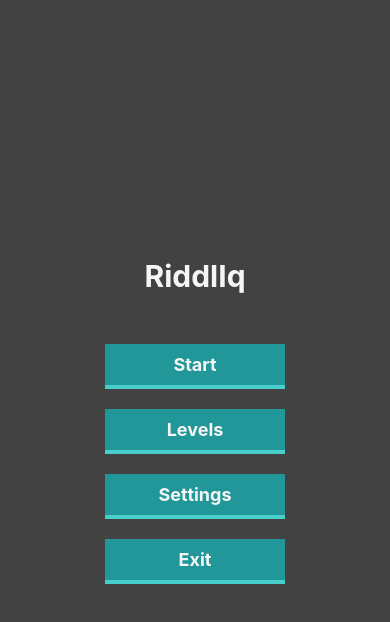
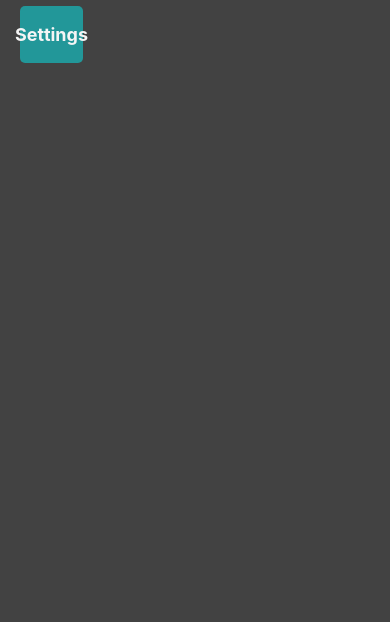
Before and after one commit to FatmHammam/RiddleIQ, a React Native app: screen /Settings in a window 390 px wide. Shown: the top 622 px of the page. Built offline with nearby package versions, Linux system fonts and the light colour scheme.

Commit message:
Added Settings and Exit Modals

```diff
--- a/App.js
+++ b/App.js
@@ -3,6 +3,7 @@ import { createNativeStackNavigator } from '@react-navigation/native-stack'
 import React from 'react'
 import Home from './src/views/Home'
 import Levels from './src/views/Levels'
+import Settings from './src/views/Settings'
 
 const Stack = createNativeStackNavigator()
 
@@ -22,7 +23,14 @@ const App = () => (
             backgroundColor: '#424242',
           },
           headerTintColor: '#fff',
-        }}      />
+        }}
+        />
+      <Stack.Screen
+        name="Settings"
+        component={Settings}
+        options={{ headerShown: false }}
+
+      />
     </Stack.Navigator>
   </NavigationContainer>
 )
--- a/package.json
+++ b/package.json
@@ -15,7 +15,8 @@
     "react": "18.3.1",
     "react-native": "0.75.3",
     "react-native-safe-area-context": "^4.11.0",
-    "react-native-screens": "^3.34.0"
+    "react-native-screens": "^3.34.0",
+    "react-native-vector-icons": "^10.2.0"
   },
   "devDependencies": {
     "@babel/core": "^7.20.0",
--- a/src/views/Home.js
+++ b/src/views/Home.js
@@ -1,14 +1,22 @@
-import React from 'react'
+import React, { useState } from 'react'
 import {
   StyleSheet,
   View,
   SafeAreaView,
   Text,
   TouchableOpacity,
+  Modal,
+  Linking,
 } from 'react-native'
+import Icon from 'react-native-vector-icons/MaterialIcons'
 
-
-const Home = ({navigation}) => (
+const Home = ({navigation}) => {
+  const [modalVisible, setModalVisible] = useState(false)
+  const [exitModalVisible, setExitModalVisible] = useState(false)
+  const openLink = () => {
+    Linking.openURL('https://www.google.com')
+  }
+  return (
     <SafeAreaView style={styles.container}>
       <View>
         <Text style={styles.title}>
@@ -18,31 +26,108 @@ const Home = ({navigation}) => (
       <View>
         <TouchableOpacity
           style={styles.btn}
-        onPress={() => navigation.navigate('Profile')}
+          onPress={() => navigation.navigate('Levels')}
         >
+          <Icon name="play-arrow" size={24} color="#F5F5F5" style={styles.icon}/>
           <Text style={styles.buttonText}>Start</Text>
         </TouchableOpacity>
         <TouchableOpacity
           style={styles.btn}
           onPress={() => navigation.navigate('Levels')}
         >
+          <Icon name="layers" size={24} color="#F5F5F5" style={styles.icon}/>
           <Text style={styles.buttonText}>Levels</Text>
         </TouchableOpacity>
         <TouchableOpacity
           style={styles.btn}
-        onPress={() => navigation.navigate('Levels')}
+          onPress={() => setModalVisible(true)}
         >
+          <Icon name="settings" size={24} color="#F5F5F5" style={styles.icon}/>
           <Text style={styles.buttonText}>Settings</Text>
         </TouchableOpacity>
         <TouchableOpacity
           style={styles.btn}
-        onPress={() => navigation.navigate('Profile')}
+          onPress={() => setExitModalVisible(true)}
+        >
+          <Icon name="exit-to-app" size={24} color="#F5F5F5" style={styles.icon}/>
+          <Text style={styles.buttonText}>Exit</Text>
+        </TouchableOpacity>
+      </View>
+
+      {/* Setting Modal */}
+      <Modal
+        animationType="slide"
+        transparent={true}
+        visible={modalVisible}
+        onRequestClose={() => {
+          setModalVisible(!modalVisible)
+        }}
+      >
+        <View style={styles.modalOverlay}>
+          <View style={styles.modalView}>
+            <Text style={styles.modalText}>Settings</Text>
+            <TouchableOpacity
+              style={styles.restartBtn}
+              onPress={() => setModalVisible(!modalVisible)}
+            >
+              <Icon name="refresh" size={20} color="#F5F5F5" style={styles.icon} />
+              <Text style={styles.buttonText}>Restart</Text>
+            </TouchableOpacity>
+            <TouchableOpacity
+              style={styles.adSettingBtn}
+              onPress={() => setModalVisible(!modalVisible)}
+            >
+              <Icon name="ad-units" size={20} color="#F5F5F5" style={styles.icon} />
+              <Text style={styles.buttonText}>Ad Setting</Text>
+            </TouchableOpacity>
+            <TouchableOpacity
+              onPress={() => openLink()}
+        >
+              <Text style={styles.linkText}>Follow Us</Text>
+            </TouchableOpacity>
+            <TouchableOpacity
+              style={styles.closeBtn}
+              onPress={() => setModalVisible(!modalVisible)}
+            >
+              <Icon name="close" size={20} color="#F5F5F5" style={styles.icon} />
+              <Text style={styles.buttonText}>Close</Text>
+            </TouchableOpacity>
+          </View>
+        </View>
+      </Modal>
+
+      {/* Exit Modal */}
+      <Modal
+        animationType="slide"
+        transparent={true}
+        visible={exitModalVisible}
+        onRequestClose={() => {
+          setExitModalVisible(!exitModalVisible)
+        }}
+      >
+        <View style={styles.modalOverlay}>
+          <View style={styles.modalView}>
+            <Text style={styles.modalText}>Settings</Text>
+            <View style={styles.modalExitView}>
+              <TouchableOpacity
+                style={styles.cancelBtn}
+                onPress={() => setExitModalVisible(!exitModalVisible)}
+            >
+                <Text style={styles.buttonText}>Cancel</Text>
+              </TouchableOpacity>
+              <TouchableOpacity
+                style={styles.exitBtn}
+                onPress={() => setExitModalVisible(!exitModalVisible)}
             >
                 <Text style={styles.buttonText}>Exit</Text>
               </TouchableOpacity>
             </View>
+          </View>
+        </View>
+      </Modal>
     </SafeAreaView>
   )
+}
 
 const styles = StyleSheet.create({
   container: {
@@ -73,6 +158,76 @@ buttonText: {
     fontWeight: 'bold',
     fontSize: 18,
   },
+  modalOverlay: {
+    flex: 1,
+    justifyContent: 'center',
+    alignItems: 'center',
+    backgroundColor: 'rgba(0, 0, 0, 0.5)',
+  },
+  modalView: {
+    width: 300,
+    backgroundColor: '#fff',
+    padding: 20,
+    borderRadius: 10,
+    alignItems: 'center',
+    elevation: 5,
+  },
+  modalExitView: {
+    width: 300,
+    flexDirection: 'row',
+    justifyContent: 'space-between',
+    padding: 20,
+    borderRadius: 10,
+    alignItems: 'center',
+  },
+  cancelBtn: {
+    backgroundColor: '#229799',
+    width: 120,
+    paddingVertical: 10,
+  },
+  exitBtn: {
+    backgroundColor: '#424242',
+    width: 120,
+    paddingVertical: 10,
+  },
+  modalText: {
+    fontSize: 20,
+    marginBottom: 20,
+    fontWeight: 'bold',
+  },
+  restartBtn: {
+    backgroundColor: '#424242',
+    width: 180,
+    marginVertical: 10,
+    paddingVertical: 10,
+    borderRadius: 5,
+  },
+  adSettingBtn: {
+    backgroundColor: '#888',
+    width: 180,
+    marginVertical: 10,
+    paddingVertical: 10,
+    borderRadius: 5,
+  },
+  closeBtn: {
+    backgroundColor: '#424242',
+    width: 120,
+    marginVertical: 10,
+    paddingVertical: 10,
+    borderRadius: 5,
+  },
+  linkText: {
+    textAlign: 'center',
+    color: '#229799',
+    fontSize: 18,
+    marginVertical: 2,
+    textDecorationLine: 'none',
+  },
+  icon: {
+    position: 'absolute',
+    left: 10,
+    top: 10,
+  },
 })
 
 export default Home
--- /dev/null
+++ b/src/views/Settings.js
@@ -0,0 +1,55 @@
+import React from 'react'
+import {
+  StyleSheet,
+  View,
+  Text,
+  ScrollView,
+  TouchableOpacity,
+} from 'react-native'
+
+const Settings = ({navigation}) => {
+
+  return (
+    <ScrollView contentContainerStyle={styles.container}>
+      <View style={styles.subContainer}>
+        <TouchableOpacity
+          style={styles.btn}
+          onPress={() => navigation.navigate('Home')}
+          >
+          <Text style={styles.buttonText}>Settings</Text>
+        </TouchableOpacity>
+      </View>
+    </ScrollView>
+  )
+}
+
+const styles = StyleSheet.create({
+  container: {
+    backgroundColor: '#424242',
+    paddingHorizontal: 10,
+    flex: 1,
+  },
+  subContainer: {
+    flexDirection: 'row',
+    flexWrap: 'wrap',
+    justifyContent: 'space-between',
+    paddingHorizontal: 10,
+  },
+  btn: {
+    backgroundColor: '#229799',
+    width: '18%',
+    marginVertical: 6,
+    borderRadius: 5,
+    paddingVertical: 8,
+    alignItems: 'center',
+  },
+  buttonText: {
+    textAlign: 'center',
+    padding: 10,
+    color: '#F5F5F5',
+    fontWeight: 'bold',
+    fontSize: 18,
+  },
+})
+
+export default Settings
```
Also changed, not shown: 4 other files (tests, documents, lock files or other folders). Lines whose indentation alone changed are shown as unchanged.
